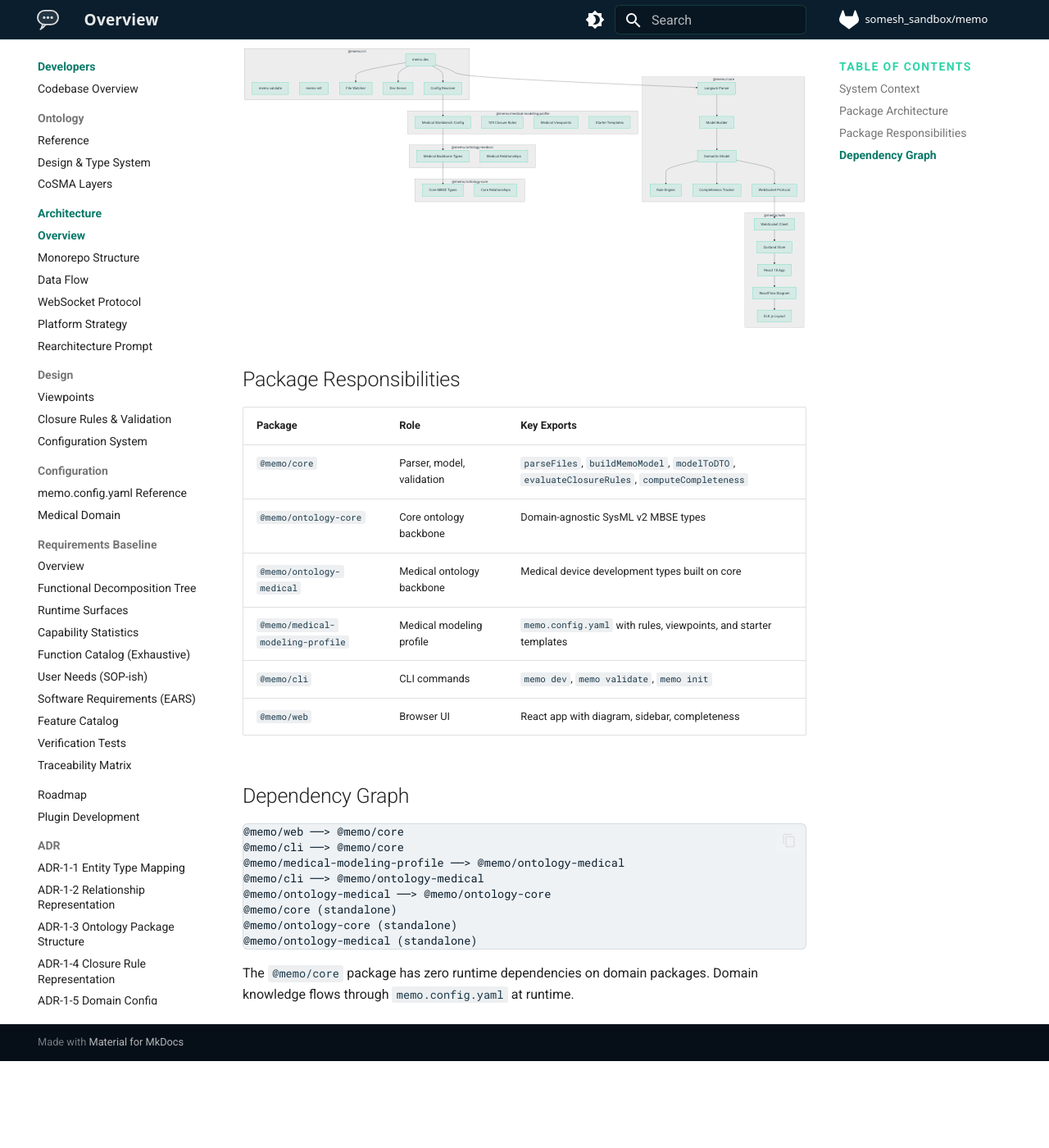
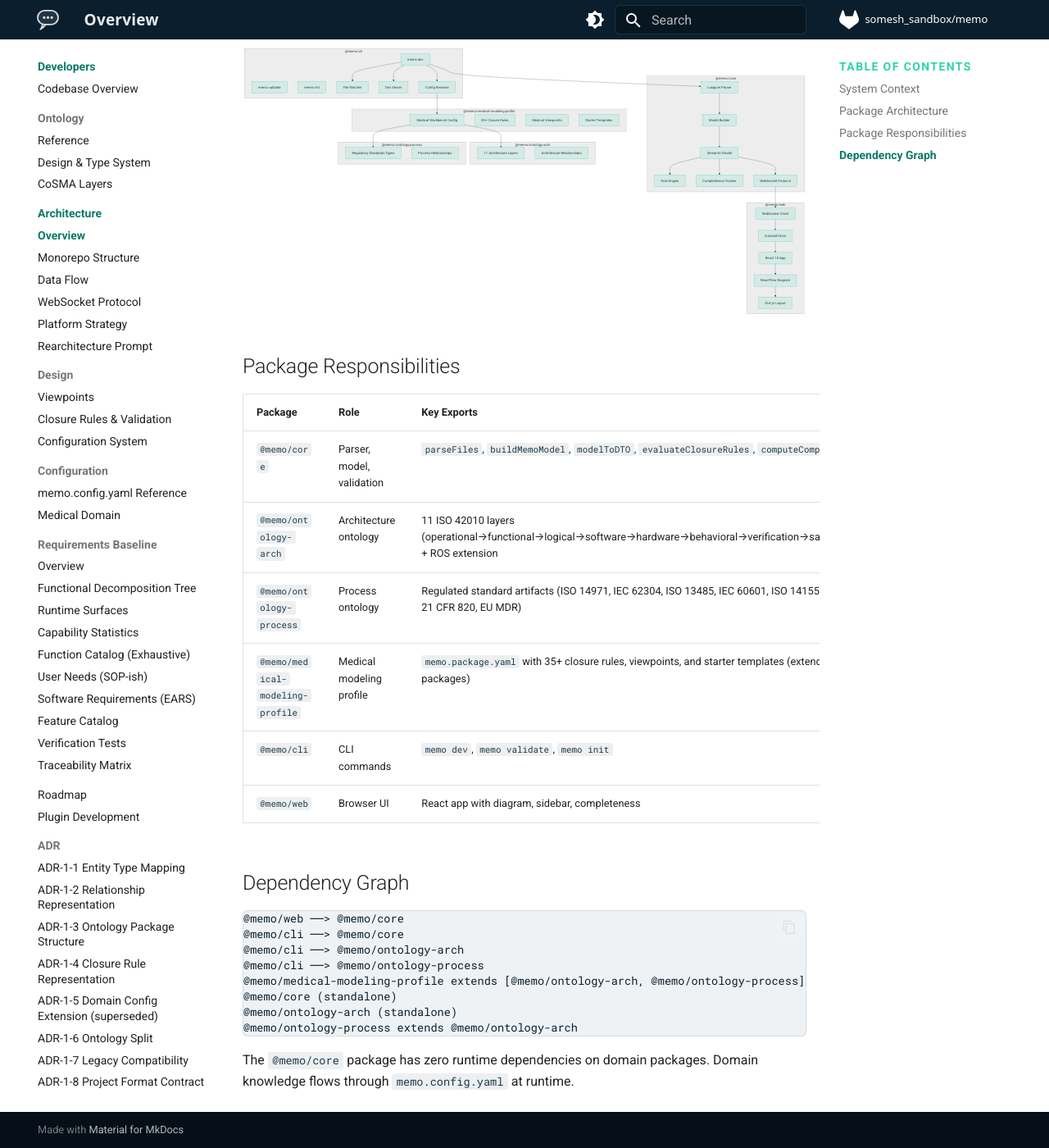
Before and after one commit to memoarchitect/memo-architect, an MkDocs documentation site: the page built from docs/src/developers/architecture/overview.md, in a window 1280 px wide and 1400 px high, scrolled down 648 px. Shown: the whole window at 82% size. Built offline with MkDocs 1.6.1 and Material for MkDocs 9.7.7, drawn with Linux system fonts in a browser that asks for light colours; comment, search, counter and statistics services are not loaded; before the commit the page ends 1942 px from its top, so only the background shows below that.

Commit message:
Phase 9: docs — ADR-1-10, overview.md, CLAUDE.md for two-ontology refactor
- ADR-1-10: records rationale for collapsing 9 packages into ontology-arch + ontology-process
- overview.md: update mermaid diagram and dependency table
- CLAUDE.md: update package structure, add ADR reference, update test count

Co-Authored-By: Claude Sonnet 4.6 <noreply@anthropic.com>

````diff
--- a/docs/src/developers/architecture/overview.md
+++ b/docs/src/developers/architecture/overview.md
@@ -29,19 +29,19 @@ graph TD
         Protocol[WebSocket Protocol]
     end
 
-    subgraph "@memo/ontology-core"
-        CoreTypes[Core MBSE Types]
-        CoreRels[Core Relationships]
+    subgraph "@memo/ontology-arch"
+        ArchTypes[11 Architecture Layers]
+        ArchRels[Architecture Relationships]
     end
 
-    subgraph "@memo/ontology-medical"
-        MedTypes[Medical Backbone Types]
-        MedRels[Medical Relationships]
+    subgraph "@memo/ontology-process"
+        ProcTypes[Regulatory Standards Types]
+        ProcRels[Process Relationships]
     end
 
     subgraph "@memo/medical-modeling-profile"
         MedConfig[Medical Workbench Config]
-        Rules[109 Closure Rules]
+        Rules[35+ Closure Rules]
         Viewpoints[Medical Viewpoints]
         Templates[Starter Templates]
     end
@@ -89,9 +89,9 @@ graph TD
 | Package | Role | Key Exports |
 |---|---|---|
 | `@memo/core` | Parser, model, validation | `parseFiles`, `buildMemoModel`, `modelToDTO`, `evaluateClosureRules`, `computeCompleteness` |
-| `@memo/ontology-core` | Core ontology backbone | Domain-agnostic SysML v2 MBSE types |
-| `@memo/ontology-medical` | Medical ontology backbone | Medical device development types built on core |
-| `@memo/medical-modeling-profile` | Medical modeling profile | `memo.config.yaml` with rules, viewpoints, and starter templates |
+| `@memo/ontology-arch` | Architecture ontology | 11 ISO 42010 layers (operational→functional→logical→software→hardware→behavioral→verification→safety→security→privacy) + ROS extension |
+| `@memo/ontology-process` | Process ontology | Regulated standard artifacts (ISO 14971, IEC 62304, ISO 13485, IEC 60601, ISO 14155, ISO 27001/27701, FDA 21 CFR 820, EU MDR) |
+| `@memo/medical-modeling-profile` | Medical modeling profile | `memo.package.yaml` with 35+ closure rules, viewpoints, and starter templates (extends both ontology packages) |
 | `@memo/cli` | CLI commands | `memo dev`, `memo validate`, `memo init` |
 | `@memo/web` | Browser UI | React app with diagram, sidebar, completeness |
 
@@ -100,12 +100,12 @@ graph TD
 ```
 @memo/web ──> @memo/core
 @memo/cli ──> @memo/core
-@memo/medical-modeling-profile ──> @memo/ontology-medical
-@memo/cli ──> @memo/ontology-medical
-@memo/ontology-medical ──> @memo/ontology-core
+@memo/cli ──> @memo/ontology-arch
+@memo/cli ──> @memo/ontology-process
+@memo/medical-modeling-profile extends [@memo/ontology-arch, @memo/ontology-process]
 @memo/core (standalone)
-@memo/ontology-core (standalone)
-@memo/ontology-medical (standalone)
+@memo/ontology-arch (standalone)
+@memo/ontology-process extends @memo/ontology-arch
 ```
 
 The `@memo/core` package has zero runtime dependencies on domain packages. Domain knowledge flows through `memo.config.yaml` at runtime.
````
Also changed, not shown: other parts of docs/src/developers/architecture/overview.md (+2 -2 lines), CLAUDE.md (+24 -11 lines), docs/src/developers/adr/ADR-1-10-two-ontology-collapse.md (added, +148 -0 lines).
